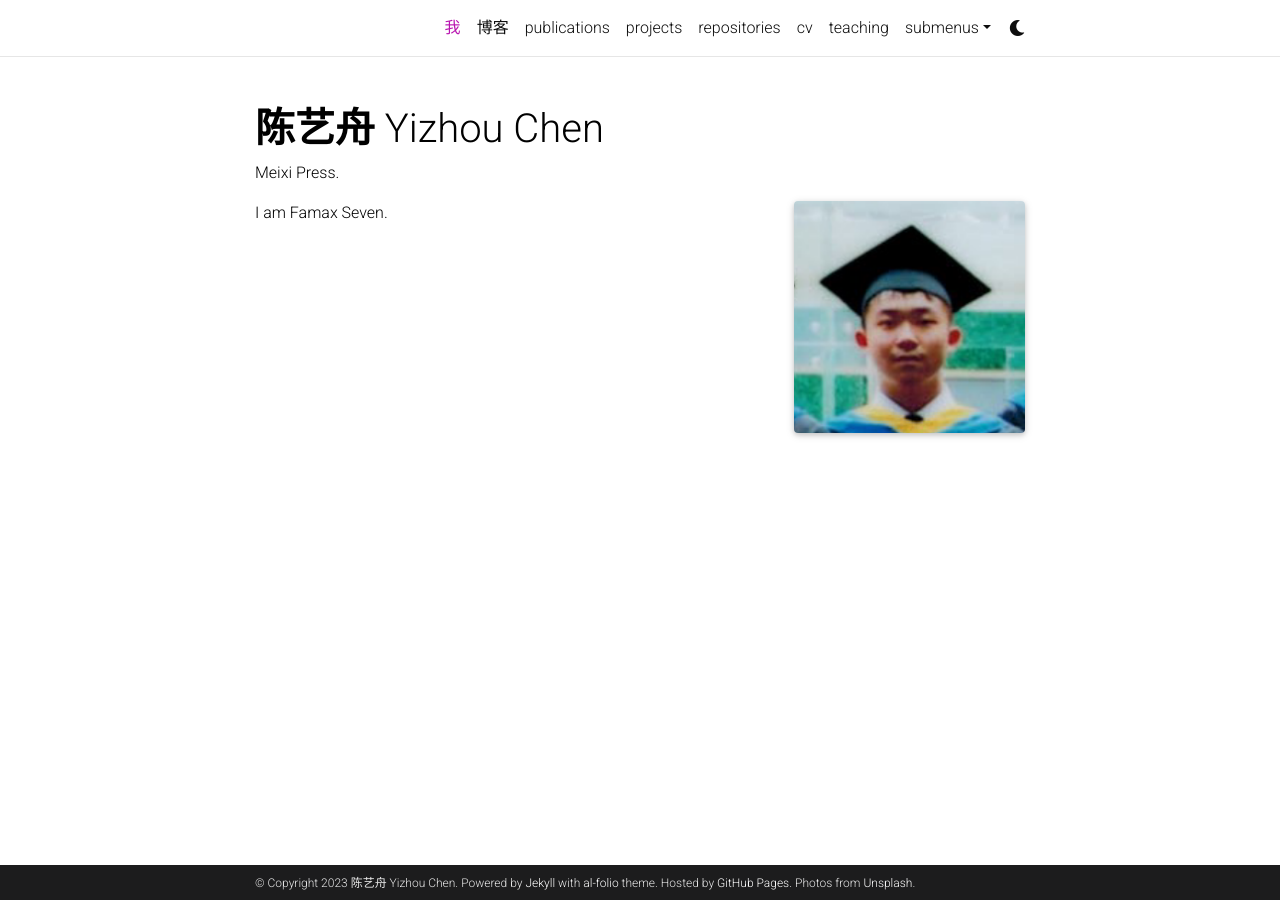
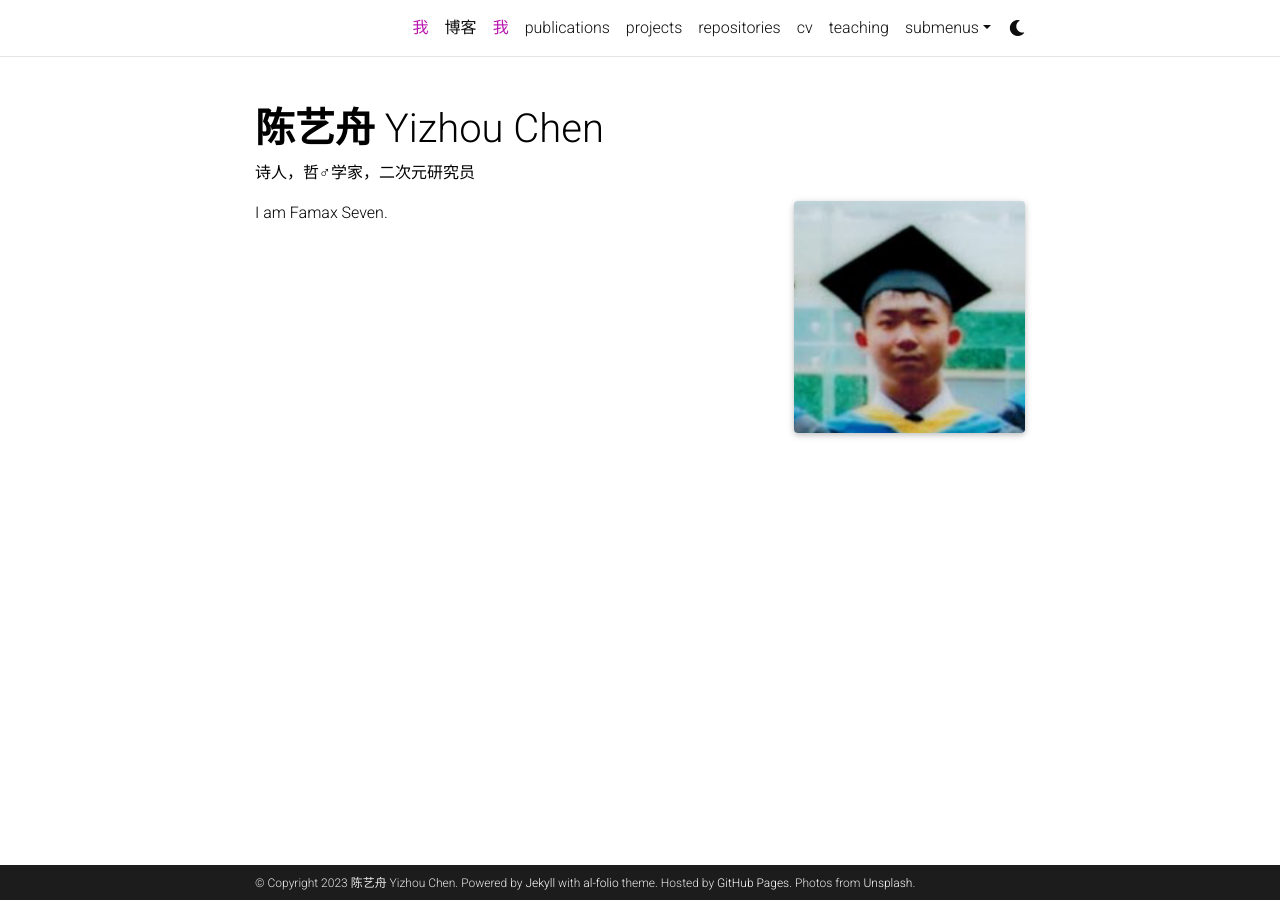
Before and after one commit to famax7/famax7.github.io, a Jekyll site: the page built from _pages/about.md, in a window 1280 px wide. Built offline with Jekyll 4.4.1, drawn with Linux system fonts in a browser that asks for light colours; full-size pictures stand in for the smaller copies a plugin makes; comment, search, counter and statistics services are not loaded; a style sheet for code colours, icons or effects is not loaded.

Commit message:
Update about.md

```diff
--- a/_pages/about.md
+++ b/_pages/about.md
@@ -2,7 +2,8 @@
 layout: about
 title: 我
 permalink: /
-subtitle: Meixi Press.
+nav: true
+subtitle: 诗人，哲♂学家，二次元研究员
 
 profile:
   align: right
```
